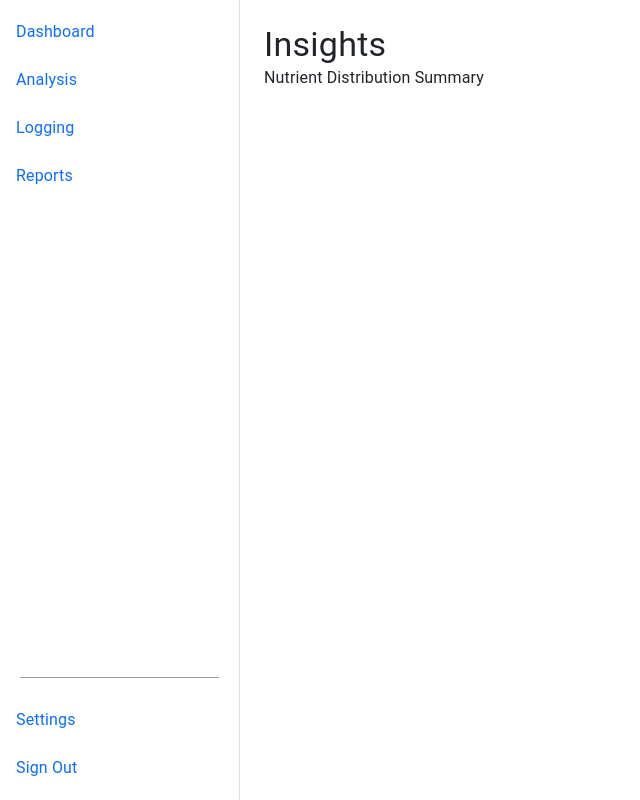
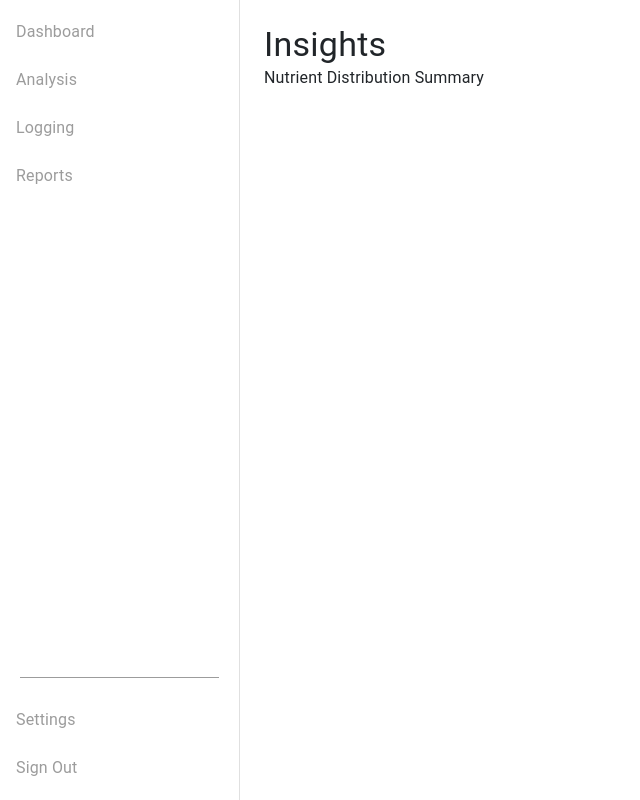
Before and after one commit to MorganBergen/clarity, a React (Create React App) app in the folder client/: page /MainDashboard in a window 1280 px wide. Shown: the whole page, without its empty margins (0-640 px from the left). Built offline with nearby package versions, Linux system fonts and the light colour scheme; what pocketbase would draw is missing.

Commit message:
renamed icon text color to page text color

```diff
--- a/client/src/components/MainDashboard.js
+++ b/client/src/components/MainDashboard.js
@@ -30,7 +30,7 @@ const MainDashboard = () => {
           <List className="main-list">
             {mainItems.map(({ text }) => (
               <ListItem button key={text} component={Link} to={`/${text === 'Dashboard' ? 'MainDashboard' : text.toLowerCase().replace(' ', '-')}`}>
-                <ListItemText primary={text} className="icon-text-color" />
+                <ListItemText primary={text} className="page-text-color" />
               </ListItem>
             ))}
           </List>
@@ -38,7 +38,7 @@ const MainDashboard = () => {
           <List className="bottom-list">
             {bottomItems.map(({ text }) => (
               <ListItem button key={text} component={Link} to={`/${ text === 'Sign Out' ? '' : text.toLowerCase().replace(' ', '-')}`}>
-                <ListItemText primary={text} className="icon-text-color" />
+                <ListItemText primary={text} className="page-text-color" />
               </ListItem>
             ))}
           </List>
```
